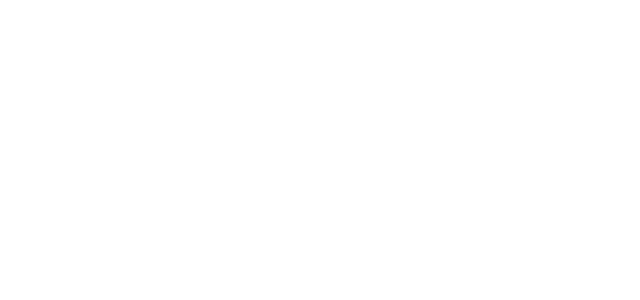
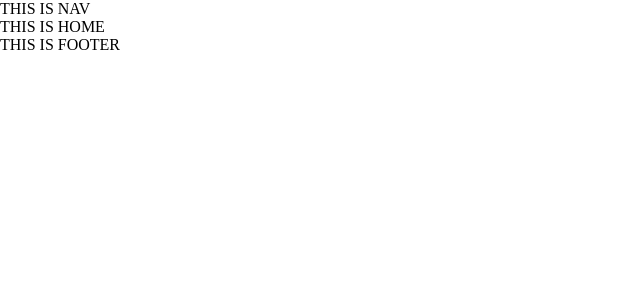
Before and after one commit to harryseong/template-r, a React (Create React App) app: page / in a window 1280 px wide. Shown: the top 300 px of the page, without its empty margins (0-640 px from the left). Built offline with nearby package versions, Linux system fonts and the light colour scheme.

Commit message:
Added BrowserRouter, Routes, AppLayout, Home

```diff
--- a/src/app/App.tsx
+++ b/src/app/App.tsx
@@ -1,9 +1,20 @@
 import React from 'react';
 import './App.scss';
+import { BrowserRouter, Route, Routes } from 'react-router-dom';
+import AppLayout from './AppLayout';
+import Home from '../features/home/Home';
 
 function App() {
   return (
     <div className="App">
+
+      <BrowserRouter>
+        <Routes>
+          <Route path="/" element={<AppLayout />}>
+            <Route index element={<Home />} />
+          </Route>
+        </Routes>
+      </BrowserRouter>
 
     </div>
   );
--- /dev/null
+++ b/src/app/AppLayout.tsx
@@ -0,0 +1,18 @@
+import { Outlet } from "react-router-dom";
+import Footer from "../common/components/footer/Footer";
+import Navbar from "../common/components/navbar/Navbar";
+
+function AppLayout() {
+
+    return (
+        <>
+            <Navbar />
+
+            <Outlet />
+
+            <Footer />
+        </>
+    );
+}
+
+export default AppLayout;
--- /dev/null
+++ b/src/features/home/Home.tsx
@@ -0,0 +1,8 @@
+function Home() {
+
+    return (
+        <div>THIS IS HOME</div>
+    );
+}
+
+export default Home;
```
